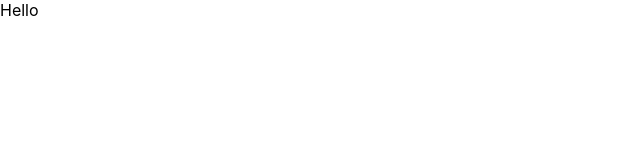
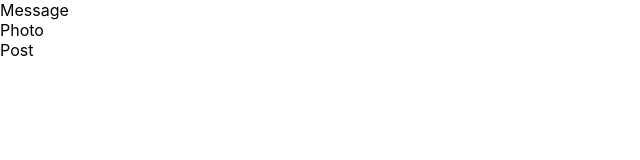
Before and after one commit to mar-g/new-year-resolutions, a Next.js app: page / in a window 1280 px wide. Shown: the top 160 px of the page, without its empty margins (0-640 px from the left). Built offline with nearby package versions, Linux system fonts and the light colour scheme.

Commit message:
Add components

```diff
--- /dev/null
+++ b/components/message.js
@@ -0,0 +1,3 @@
+export default function Message() {
+  return <div>Message</div>;
+}
--- /dev/null
+++ b/components/photo.js
@@ -0,0 +1,3 @@
+export default function Photo() {
+  return <div>Photo</div>;
+}
--- /dev/null
+++ b/components/post.js
@@ -0,0 +1,3 @@
+export default function Post() {
+  return <div>Post</div>;
+}
--- a/pages/index.js
+++ b/pages/index.js
@@ -1,4 +1,7 @@
 import React from "react";
+import Message from "../components/message";
+import Photo from "../components/photo";
+import Post from "../components/post";
 
 class Home extends React.Component {
   constructor(props) {
@@ -7,7 +10,13 @@ class Home extends React.Component {
   }
 
   render() {
-    return <dvi>Hello</dvi>;
+    return (
+      <>
+        <Message />
+        <Photo />
+        <Post />
+      </>
+    );
   }
 }
 
```
